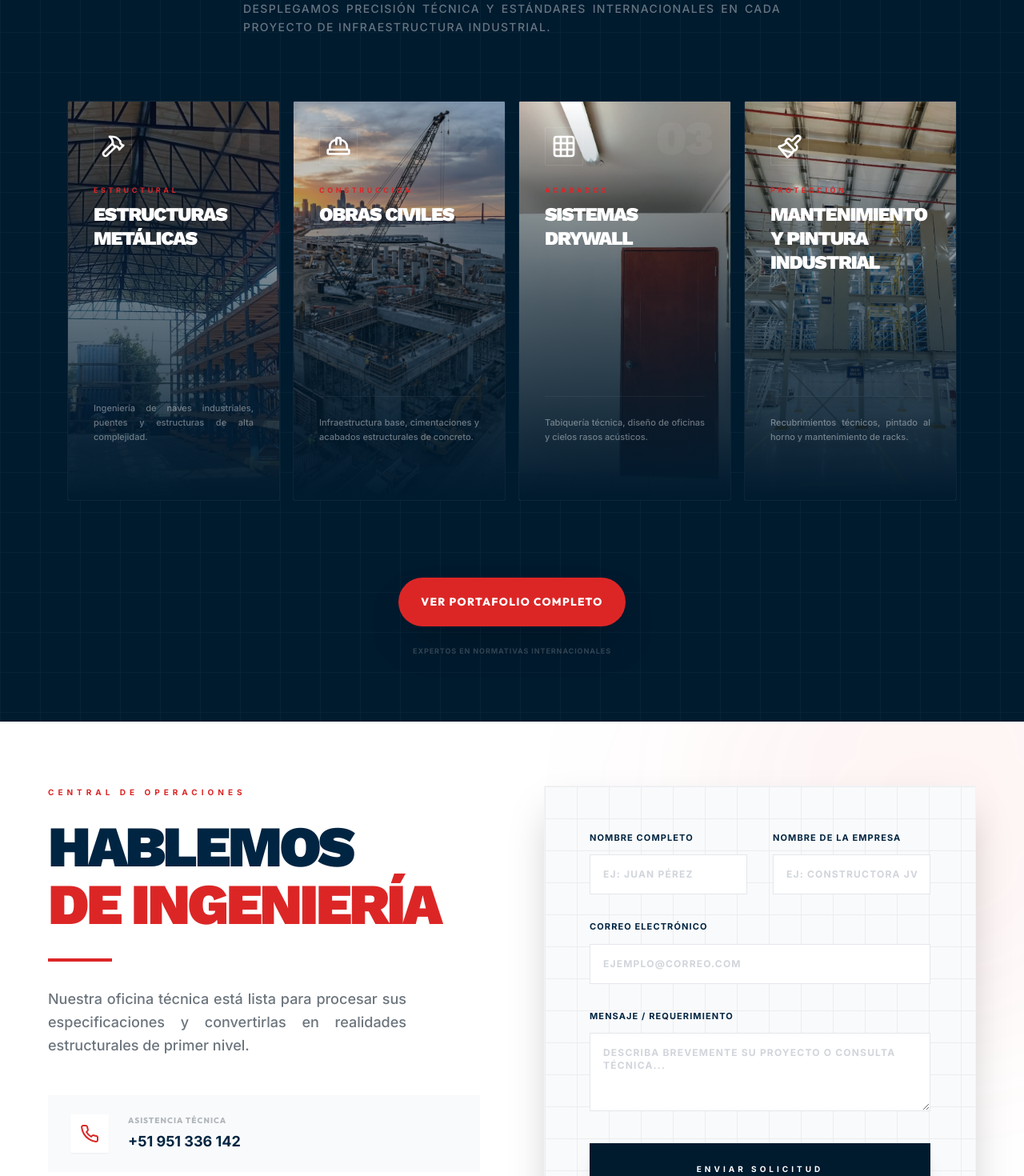
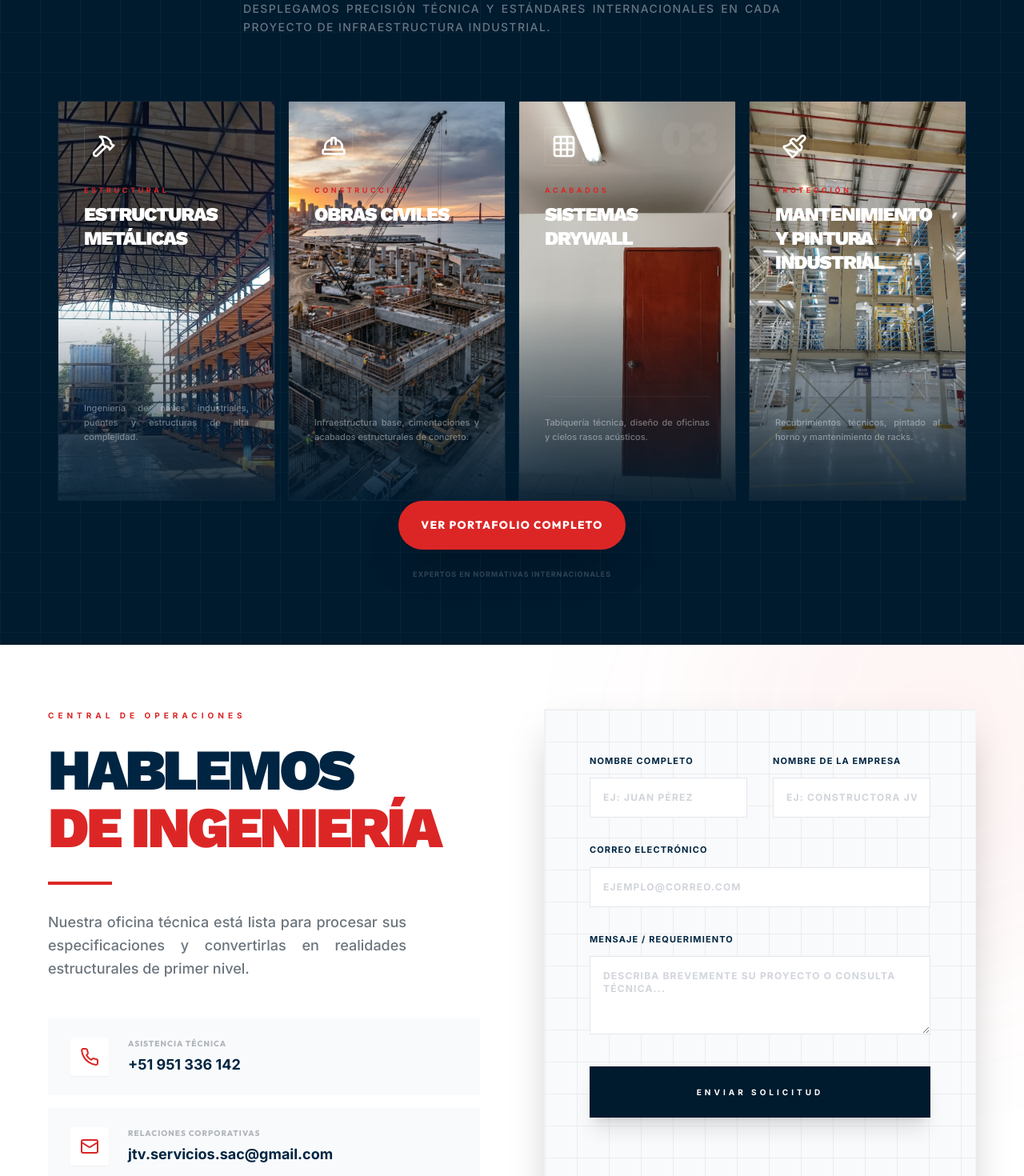
Before and after one commit to iam2023/pagina_web, a React (Vite) app: page / in a window 1280 px wide. Shown: the part 1060-2530 px from the top of the page at 80% size. Built offline with nearby package versions, Linux system fonts and the light colour scheme.

Commit message:
cambiendo imagenes de servicios y anchura

```diff
--- a/src/components/Contact.jsx
+++ b/src/components/Contact.jsx
@@ -95,13 +95,13 @@ const Contact = () => {
                 { icon: <Mail />, label: 'Relaciones Corporativas', val: 'jtv.servicios.sac@gmail.com' },
                 { icon: <MapPin />, label: 'Sede Administrativa', val: 'Villa María Del Triunfo, Lima – Perú' }
               ].map((item, idx) => (
-                <div key={idx} className="bg-gray-50 p-6 flex items-start gap-6 border-l-4 border-transparent hover:border-primary transition-all">
-                  <div className="w-12 h-12 bg-white text-primary flex items-center justify-center shadow-sm rounded-sm">
+                <div key={idx} className="bg-gray-50 p-4 md:p-6 flex items-start gap-4 md:gap-6 border-l-4 border-transparent hover:border-primary transition-all">
+                  <div className="w-10 h-10 md:w-12 md:h-12 shrink-0 bg-white text-primary flex items-center justify-center shadow-sm rounded-sm">
                     {item.icon}
                   </div>
-                  <div>
+                  <div className="min-w-0 flex-1">
                     <h4 className="text-[10px] font-black uppercase tracking-widest text-text-muted mb-1 opacity-50">{item.label}</h4>
-                    <p className="text-azulino font-bold text-lg">{item.val}</p>
+                    <p className="text-azulino font-bold text-sm md:text-lg break-words md:break-normal break-all">{item.val}</p>
                   </div>
                 </div>
               ))}
--- a/src/components/Services.jsx
+++ b/src/components/Services.jsx
@@ -41,8 +41,8 @@ const servicesList = [
 
 const Services = () => {
   return (
-    <div className="services-grid-wrapper max-w-7xl mx-auto">
-      <div className="grid grid-cols-1 md:grid-cols-2 lg:grid-cols-4 gap-4 px-4 md:px-0">
+    <div className="services-grid-wrapper w-full mx-auto">
+      <div className="grid grid-cols-1 md:grid-cols-2 lg:grid-cols-4 gap-4 w-[100%] md:w-full max-w-7xl mx-auto px-0 md:px-2">
         {servicesList.map((service, i) => (
           <motion.div
             key={service.id}
@@ -65,7 +65,8 @@ const Services = () => {
                   alt={service.title}
                   className="w-full h-full object-cover opacity-100 group-hover:scale-105 transition-all duration-1000"
                 />
-                <div className="absolute inset-0 bg-gradient-to-t from-azulino via-azulino/60 to-transparent z-10" />
+                <div className="absolute inset-0 bg-azulino/0 group-hover:bg-azulino/60 transition-colors duration-500 z-10" />
+                <div className="absolute inset-0 bg-gradient-to-t from-azulino/90 via-transparent to-transparent z-10 pointer-events-none" />
               </div>
 
               {/* Content Container */}
--- a/src/components/cards/ServiceCard.jsx
+++ b/src/components/cards/ServiceCard.jsx
@@ -27,14 +27,15 @@ const ServiceCard = ({
           alt={title}
           className="absolute inset-0 w-full h-full object-cover group-hover:scale-105 transition-transform duration-1000"
         />
-        <div className="absolute inset-0 bg-gradient-to-t from-azulino-light via-azulino-light/40 to-transparent"></div>
+        <div className="absolute inset-0 bg-azulino/0 group-hover:bg-azulino/60 transition-colors duration-500 z-0"></div>
+        <div className="absolute inset-0 bg-gradient-to-t from-azulino-light/90 via-transparent to-transparent z-0 pointer-events-none"></div>
         <div className="absolute inset-0 p-12 flex flex-col justify-between z-10">
           <div className="bg-primary w-14 h-14 flex items-center justify-center rounded-sm shadow-lg">
             {Icon && <Icon size={32} className="text-white" />}
           </div>
           <div className="max-w-xl">
             <h3 className="text-4xl font-black text-white uppercase tracking-tighter mb-4 font-heading">{title}</h3>
-            <p className="text-white/80 text-sm mb-8 leading-relaxed font-semibold">{description}</p>
+            <p className="text-white/90 text-sm mb-8 leading-relaxed font-semibold">{description}</p>
 
           </div>
         </div>
@@ -52,13 +53,14 @@ const ServiceCard = ({
         alt={title}
         className="absolute inset-0 w-full h-full object-cover group-hover:scale-110 transition-transform duration-1000 opacity-100"
       />
-      <div className="absolute inset-0 bg-gradient-to-t from-azulino-light via-azulino-light/60 to-transparent"></div>
+      <div className="absolute inset-0 bg-azulino/0 group-hover:bg-azulino/60 transition-colors duration-500 z-0"></div>
+      <div className="absolute inset-0 bg-gradient-to-t from-azulino-light/90 via-transparent to-transparent z-0 pointer-events-none"></div>
       <div className="relative z-10">
         <div className="text-primary mb-4">
           {Icon && <Icon size={28} />}
         </div>
         <h3 className="text-xl font-black text-white uppercase tracking-tighter mb-3 font-heading leading-tight" dangerouslySetInnerHTML={{ __html: title }}></h3>
-        <p className="text-white/70 text-[11px] leading-relaxed font-bold uppercase tracking-wider">{description}</p>
+        <p className="text-white/90 text-[11px] leading-relaxed font-bold uppercase tracking-wider">{description}</p>
       </div>
     </motion.div>
   );
--- a/src/pages/Home.jsx
+++ b/src/pages/Home.jsx
@@ -42,10 +42,14 @@ const Home = () => {
               </p>
             </motion.div>
           </div>
+        </div>
 
+        <div className="relative z-10 w-full px-2 md:px-0">
           <Services />
+        </div>
 
-          <div className="mt-24 flex flex-col items-center gap-6">
+        <div className="container relative z-10 mt-24">
+          <div className="flex flex-col items-center gap-6">
             <Link to="/servicios" className="btn bg-white text-azulino hover:bg-primary hover:text-white px-12 py-5 rounded-full font-black text-[10px] tracking-[0.3em] shadow-2xl transition-all">
               VER PORTAFOLIO COMPLETO
             </Link>
--- a/src/pages/ServicesPage.jsx
+++ b/src/pages/ServicesPage.jsx
@@ -93,15 +93,14 @@ const ServicesPage = () => {
       </section>
 
       {/* 3. THE RIGID MATRIX GRID */}
-      <section className="pb-32 px-8 relative bg-white">
-        <div className="absolute inset-0 opacity-[0.05] pointer-events-none"
+      <section className="pb-32 px-0 md:px-8 relative bg-white">
+        <div className="absolute inset-0 opacity-[0.01] pointer-events-none"
              style={{
-               backgroundImage: 'radial-gradient(var(--color-azulino-light) 0.8px, transparent 0.8px)',
                backgroundSize: '24px 24px'
              }}></div>
 
-        <div className="container mx-auto max-w-7xl relative z-10">
-          <div className="grid grid-cols-1 md:grid-cols-3 gap-5 md:auto-rows-[280px]">
+        <div className="container mx-auto max-w-7xl relative z-10 w-[100%]  md:w-full">
+          <div className="grid grid-cols-1 md:grid-cols-2 lg:grid-cols-3 gap-6 auto-rows-[400px]">
             {servicesData.map((service) => (
               <ServiceCard
                 key={service.id}
```
